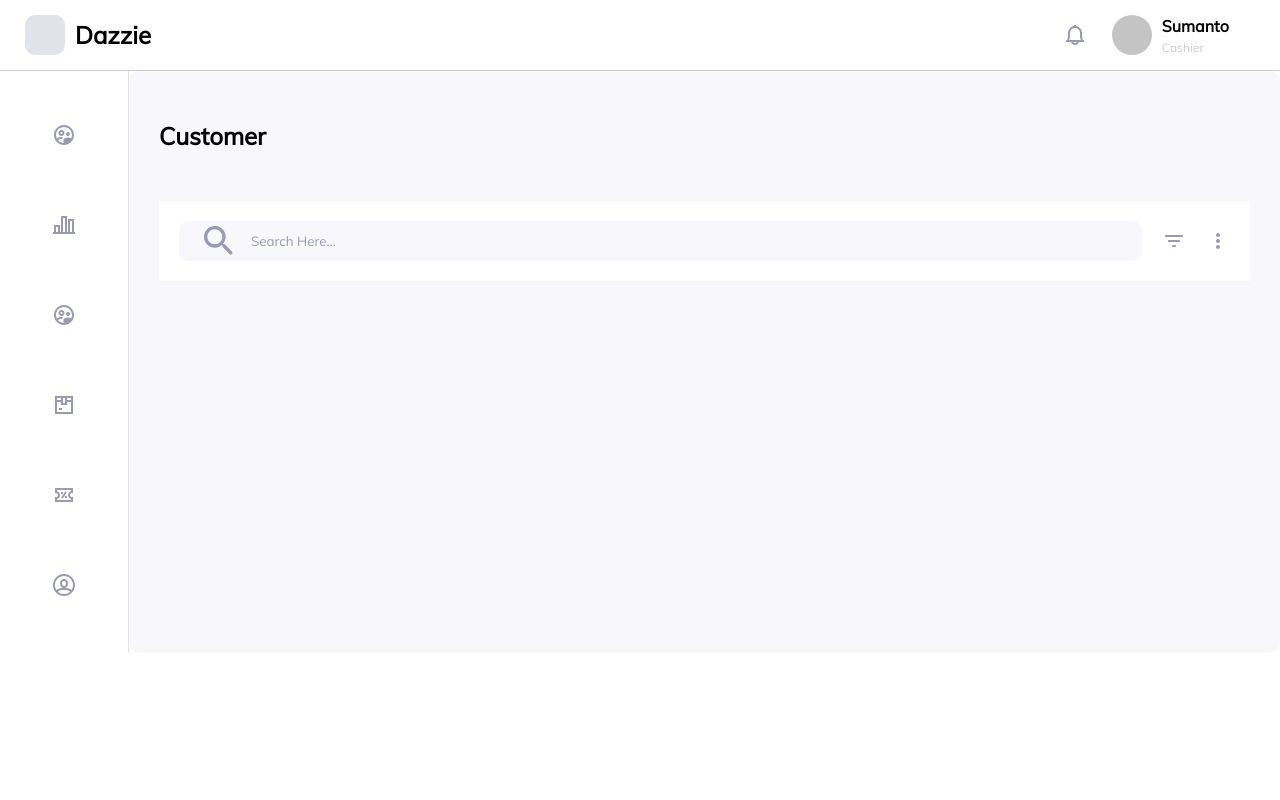
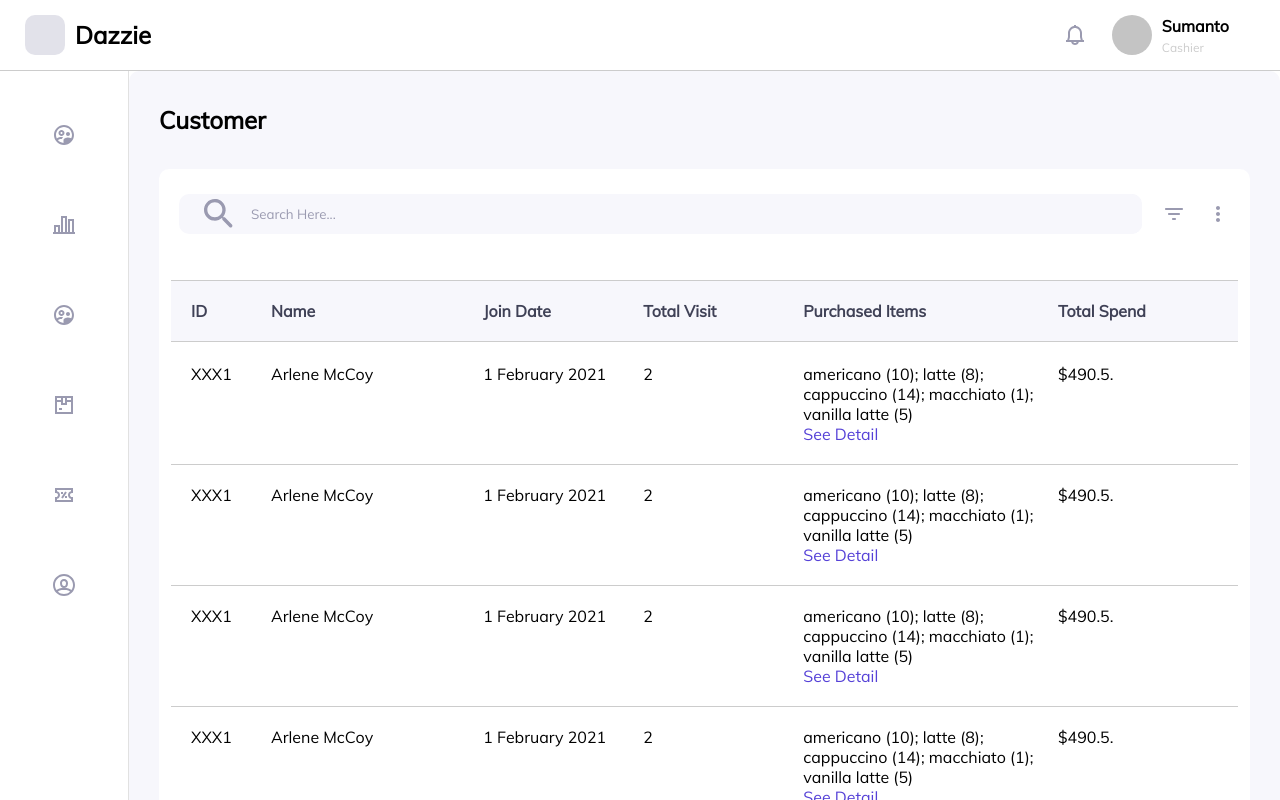
Before and after one commit to sonudeshwalgd/dashboard, a React (Create React App) app: page /customer in a window 1280 px wide. Shown: the top 800 px of the page. Built offline with nearby package versions, Linux system fonts and the light colour scheme.

Commit message:
completed customer section

```diff
--- /dev/null
+++ b/src/core/common/CustomerRow.js
@@ -0,0 +1,29 @@
+import React from 'react'
+import { styled } from 'styled-components'
+
+export default function CustomerRow({id="XXX1",name="Arlene McCoy",join_date="1 February 2021",total_visit="2",purchased_item="",total_spend="490.5.",currency="$"}) {
+  return (
+    <Wrapper>
+        <tr>{id}</tr>
+        <tr>{name}</tr>
+        <tr>{join_date}</tr>
+        <tr>{total_visit}</tr>
+        <tr>
+          {purchased_item
+        }<br/>
+        <p>See Detail</p>
+        </tr>
+        <tr>{currency}{total_spend}</tr>
+    </Wrapper>
+  )
+}
+
+const Wrapper=styled.td`
+position: relative;
+width: 100%;
+p{
+
+  color:#5541d7;
+}
+
+`
--- /dev/null
+++ b/src/module/homepage/container/customer/CustomerList.js
@@ -0,0 +1,147 @@
+import React from 'react'
+import { styled } from 'styled-components'
+import LatestOrdersRow from '../../../../core/common/LatestOrdersRaw'
+import CustomerRow from '../../../../core/common/CustomerRow'
+
+const latestOrdersData=[
+  {
+    id:"XXX1",
+    name:"Arlene McCoy",
+    join_date:"1 February 2021",
+    total_visit:"2",
+    purchased_item:"americano (10); latte (8); cappuccino (14); macchiato (1); vanilla latte (5)",
+    total_spend:"490.5.",
+    currency:"$"
+  },
+  {
+    id:"XXX1",
+    name:"Arlene McCoy",
+    join_date:"1 February 2021",
+    total_visit:"2",
+    purchased_item:"americano (10); latte (8); cappuccino (14); macchiato (1); vanilla latte (5)",
+    total_spend:"490.5.",
+    currency:"$"
+  },
+  {
+    id:"XXX1",
+    name:"Arlene McCoy",
+    join_date:"1 February 2021",
+    total_visit:"2",
+    purchased_item:"americano (10); latte (8); cappuccino (14); macchiato (1); vanilla latte (5)",
+    total_spend:"490.5.",
+    currency:"$"
+  },
+  {
+    id:"XXX1",
+    name:"Arlene McCoy",
+    join_date:"1 February 2021",
+    total_visit:"2",
+    purchased_item:"americano (10); latte (8); cappuccino (14); macchiato (1); vanilla latte (5)",
+    total_spend:"490.5.",
+    currency:"$"
+  },
+  {
+    id:"XXX1",
+    name:"Arlene McCoy",
+    join_date:"1 February 2021",
+    total_visit:"2",
+    purchased_item:"americano (10); latte (8); cappuccino (14); macchiato (1); vanilla latte (5)",
+    total_spend:"490.5.",
+    currency:"$"
+  },
+  {
+    id:"XXX1",
+    name:"Arlene McCoy",
+    join_date:"1 February 2021",
+    total_visit:"2",
+    purchased_item:"americano (10); latte (8); cappuccino (14); macchiato (1); vanilla latte (5)",
+    total_spend:"490.5.",
+    currency:"$"
+  },
+
+
+]
+
+export default function CustomerList() {
+  return (
+    <Wrapper>
+      <div className="main">
+        <table>
+        <thead className='thead'>
+          <td>
+            <tr>ID</tr>
+            <tr>Name</tr>
+            <tr>Join Date</tr>
+            <tr>Total Visit</tr>
+            <tr>Purchased Items</tr>
+            <tr>Total Spend</tr>
+          </td>
+        </thead>
+        <tbody>
+          {
+           latestOrdersData.map(ele=><CustomerRow {...ele}/>)
+          }
+        </tbody>
+        </table>
+      </div>
+    </Wrapper>
+  )
+}
+
+const Wrapper=styled.div`
+position: relative;
+width: 100%;
+padding: 24px 10px;
+.title{
+  padding-bottom: 4px;
+  padding-top: 8px;
+  font-size: 16px;
+}
+table{
+  width: 100%;
+  .thead{
+    width: 100%;
+    td{
+      display: flex;
+      padding: 20px;
+      background-color: #f7f7fc;
+      color: #3f4156;
+      font-weight: 600;
+      font-size: 16px;
+      border-top: 1px solid  #ccc;
+      border-bottom: 1px solid  #ccc;
+    }
+  }
+
+  tr{
+    &:nth-child(1){
+      width: 80px;
+    }
+    &:nth-child(2){
+      flex:1
+    }
+     &:nth-child(3),&:nth-child(4),&:nth-child(6){
+      width: 160px;
+    }
+    &:nth-child(5){
+      flex: 1.2;
+    }
+
+  }
+  tbody{
+    td{
+      display: flex;
+      font-display: row;
+      padding: 20px;
+      border-bottom: 1px solid  #ccc;
+
+
+    }
+    tr{
+      /* padding-left: 10px; */
+    }
+  }
+
+}
+
+`
--- a/src/module/homepage/container/customer/Search.js
+++ b/src/module/homepage/container/customer/Search.js
@@ -13,7 +13,6 @@ export default function Search() {
         <div className="filter">
           <img src={dashboardImages.filter}/>
           <img src={dashboardImages.threeDots}/>
-
         </div>
 
     </Wrapper>
@@ -24,10 +23,10 @@ const Wrapper=styled.div`
 position: relative;
 width: 100%;
  flex:1;
- background-color: white;
  position: relative;
  display: flex;
  padding: 20px;
+ padding-top: 25px;
  gap: 20px;
  .search{
     flex: 1;
--- a/src/module/homepage/container/customer/index.js
+++ b/src/module/homepage/container/customer/index.js
@@ -2,12 +2,16 @@ import React from 'react'
 import { styled } from 'styled-components'
 import dashboardImages from '../../../../assets/images/dashboard'
 import Search from './Search'
+import CustomerList from './CustomerList'
 
 export default function Index() {
   return (
     <Wrapper>
         <h2>Customer</h2>
+        <div className="content">
         <Search/>
+        <CustomerList/>
+        </div>
 
     </Wrapper>
   )
@@ -22,7 +26,13 @@ background-color: #f7f7fc;
  position: relative;
  padding: 0 30px;
 h2{
-    padding: 50px 0;
+    padding: 34px 0;
+}
+.content{
+    border-radius: 10px;
+    overflow: hidden;
+ background-color: white;
+
 }
 
 `
```
